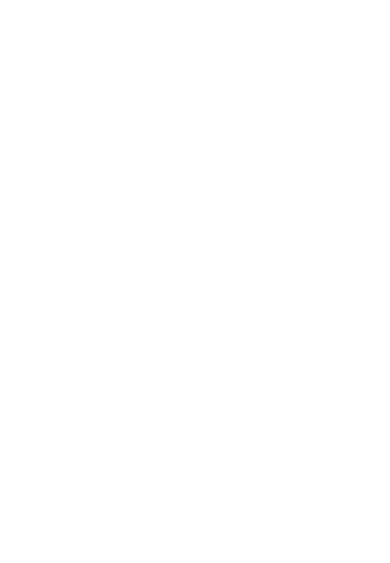
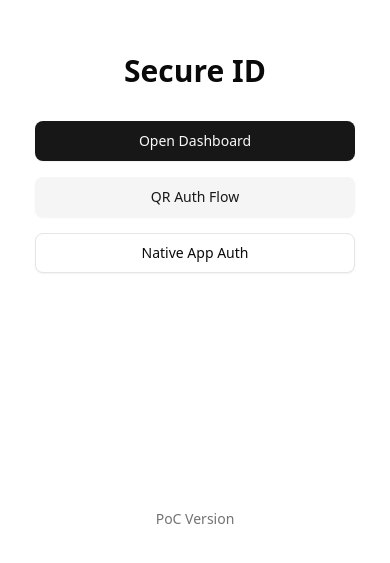
Before and after one commit to ExTBH/secure-id, a Next.js app: page / in a window 390 px wide. Shown: the part 235-798 px from the top of the page. Built offline with nearby package versions, Linux system fonts and the light colour scheme.

Commit message:
Refactor Home component layout: enhance structure and styling for better responsiveness and user experience

```diff
--- a/app/page.tsx
+++ b/app/page.tsx
@@ -1,8 +1,29 @@
+import { Button } from '@/components/ui/button'
+
 export default function Home() {
   return (
-    <div className="grid grid-rows-[20px_1fr_20px] items-center justify-items-center min-h-screen p-8 pb-20 gap-16 sm:p-20 font-[family-name:var(--font-geist-sans)]">
-      <main className="flex flex-col gap-[32px] row-start-2 items-center sm:items-start"></main>
-      <footer className="row-start-3 flex gap-[24px] flex-wrap items-center justify-center"></footer>
+    <div className="grid grid-rows-[20px_1fr_20px] items-center justify-items-center min-h-screen p-8 pb-20 gap-16">
+      <main className="flex flex-col gap-8 row-start-2 items-center w-full max-w-[320px]">
+        <h1 className="text-3xl font-bold">Secure ID</h1>
+
+        <div className="flex flex-col w-full gap-4">
+          <Button size="lg" variant="default">
+            Open Dashboard
+          </Button>
+
+          <Button size="lg" variant="secondary">
+            QR Auth Flow
+          </Button>
+
+          <Button size="lg" variant="outline">
+            Native App Auth
+          </Button>
+        </div>
+      </main>
+
+      <footer className="row-start-3 text-sm text-muted-foreground">
+        PoC Version
+      </footer>
     </div>
   )
 }
```
